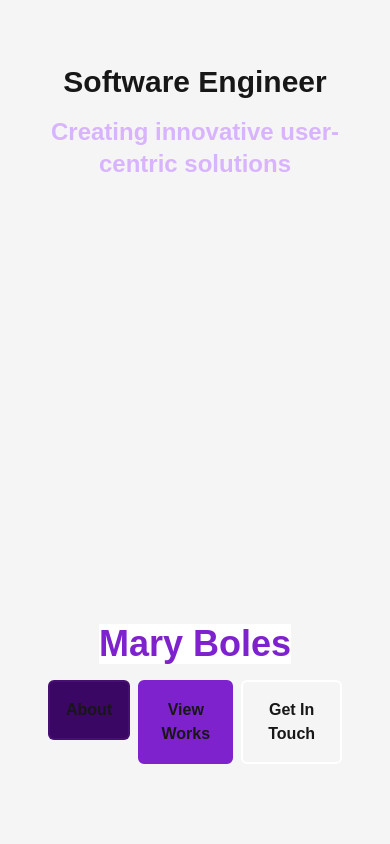
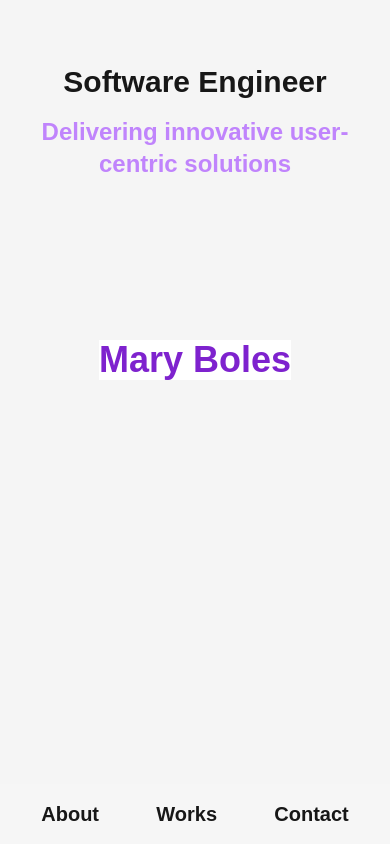
Before and after one commit to ma-boles/mbolesdev, a Next.js app: page / in a window 390 px wide. Shown: the top 844 px of the page. Built offline with nearby package versions, Linux system fonts and the light colour scheme.

Commit message:
git commit -m "imported in nav button components"

```diff
--- a/src/app/page.js
+++ b/src/app/page.js
@@ -1,32 +1,25 @@
 import ProjectDetails from "./components/ProjectDetails";
 import Image from "next/image";
 import BackToTopButton from "./components/BackToTopButton";
-import Link from "next/link";
+import LargeNav from "./components/LargeNav";
+import SmallNav from "./components/SmallNav";
 
 export default function Home() {
   return (
     <>
     <section className="grid grid-rows-[20px_1fr_20px] min-h-screen py-16 px-8 sm:p-20">
-      <div className="flex flex-col gap-4 items-center sm:items-start text-center sm:text-left">
+      <div className="flex flex-col gap-4 items-center sm:items-start text-center sm:text-left px-2 sm:px-0">
           <h2>Software Engineer</h2>
           <div className="flex gap-4 items-center flex-col sm:flex-row">
-            <h3 className="text-purple-300">Creating innovative user-centric solutions</h3>
+            <h3 className="text-purple-400">Delivering innovative user-centric solutions</h3>
           </div>
+          <h1 className="mt-36 text-purple-700 bg-white whitespace-nowrap md:hidden">Mary Boles</h1>
       </div>
-      <div className="row-start-4 flex flex-col items-center sm:flex-row sm:items-start sm:justify-between">
-          <h1 className="mt-36 text-purple-700 bg-white whitespace-nowrap">Mary Boles</h1>
-          <div /* nav buttons */ className="flex lg:flex-col gap-2 m-4 md:flex-col sm:flex-row">
-            <Link href="#about">
-              <button className="custom-button bg-purple-950 border-2 border-purple-900 border-opacity-40 hover:bg-purple-800">About</button>
-            </Link>
-            <Link href="#works">
-              <button className="custom-button bg-purple-700 border-2 border-purple-700 hover:bg-purple-600">View Works</button>
-            </Link>
-            <Link href="#contact">
-              <button className="custom-button border-2 border-white  hover:bg-purple-500 ">Get In Touch</button>
-            </Link>
-          </div>
-        </div>
+      <div className="row-start-4 flex flex-col items-center sm:flex-row sm:items-start justify-between">
+        <h1 className="mt-36 text-purple-700 bg-white whitespace-nowrap hidden md:block">Mary Boles</h1>
+        <LargeNav className="hidden md:block"/>
+        <SmallNav className="absolute bottom-0 block md:hidden"/>
+      </div>
     </section>
 
     <BackToTopButton />
@@ -84,8 +77,8 @@ export default function Home() {
 
     <section className="grid grid-rows-[20px_1fr_20px] bg-white bg-opacity-20 min-h-screen relative py-16 px-8 sm:p-20" id="contact">
       <div className="sm:items-start text-center sm:text-left">
-      <h1 className="p-1">GET IN <span className="text-purple-500">TOUCH</span></h1><br/>
-      <h3>I'm Excited to Bring My Skills to Your Team!</h3>
+        <h1 className="p-1">GET IN <span className="text-purple-500">TOUCH</span></h1><br/>
+        <h3>I'm Excited to Bring My Skills to Your Team!</h3>
       </div>
       <div className="absolute bottom-0 left-0 right-0 flex p-20 justify-between">
         <div className="text-left">
```
